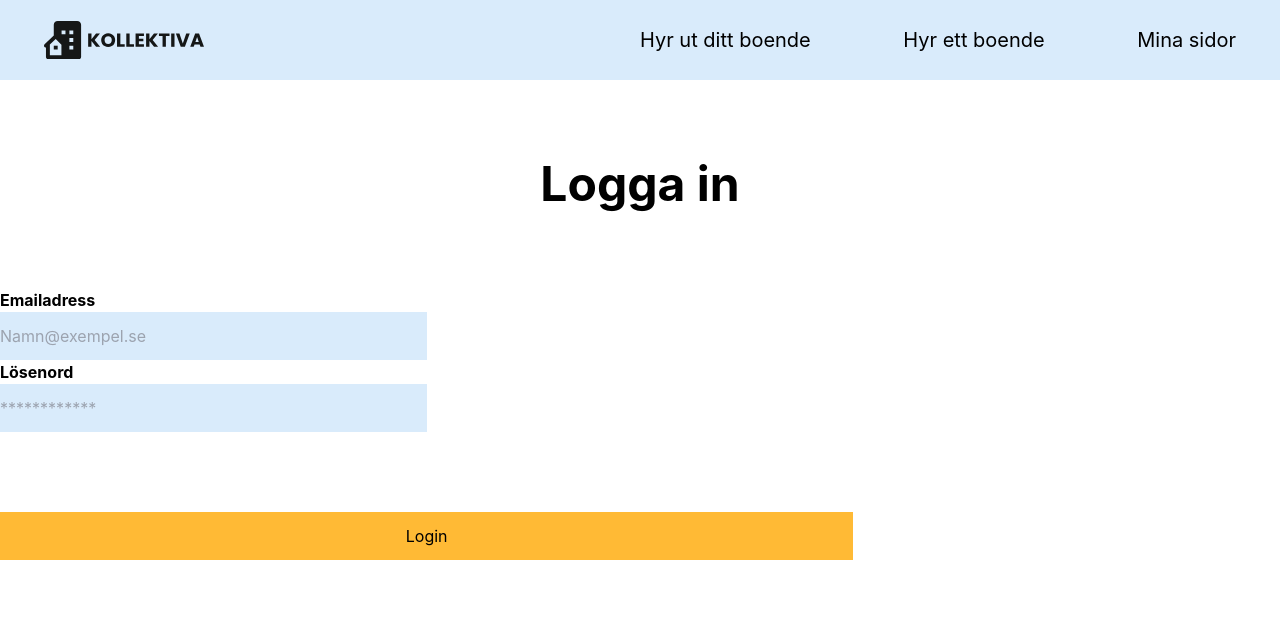
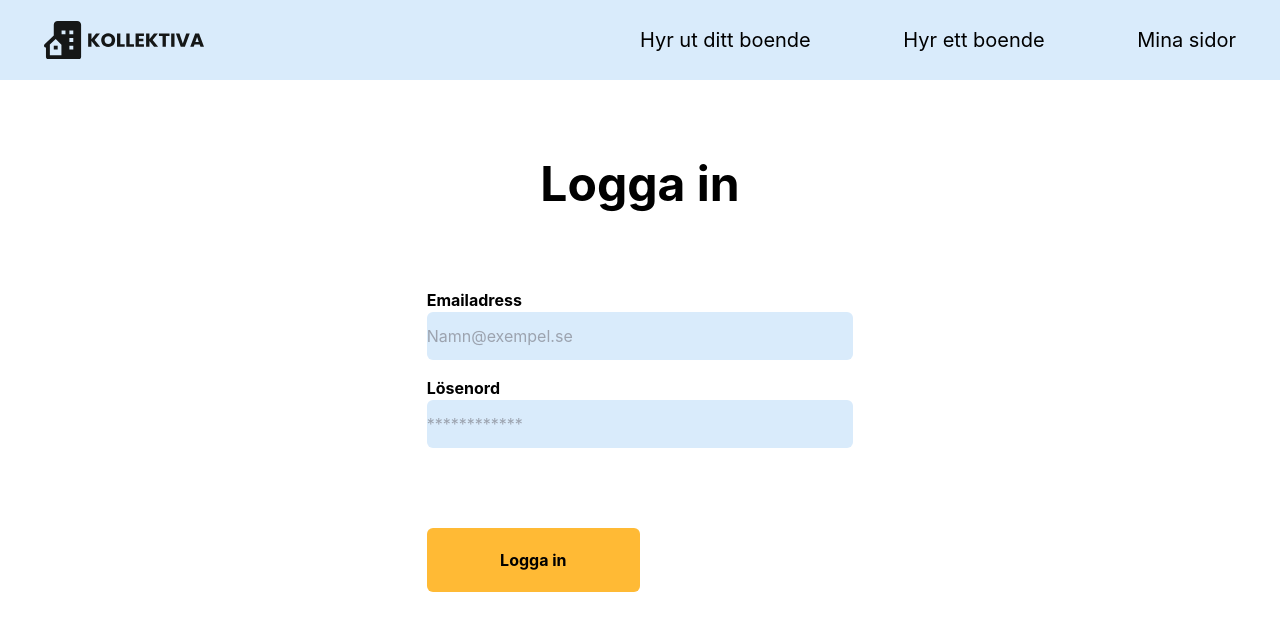
Before and after one commit to Sakariash/Kollektiva, a Next.js app: page / in a window 1280 px wide. Shown: the top 630 px of the page. Built offline with nearby package versions, Linux system fonts and the light colour scheme.

Commit message:
fixed form

```diff
--- a/components/Login/LoginForm/index.js
+++ b/components/Login/LoginForm/index.js
@@ -1,29 +1,36 @@
 const LoginForm = (props) => {
   return (
-    <div className="flex flex-col justify-center content-center mt-20">
-      <label for="email">
-        <b className="">Emailadress</b>
+    <div className="flex flex-col items-center content-center mt-20">
+      <div className="w-3/4 tablet:h-12 tablet:w-1/3">
+        <label className="block" for="email">
+          <p className="font-bold">Emailadress</p>
         </label>
         <input
-        className="flex justify-center bg-secondary h-10 w-3/4 tablet:h-12 tablet:w-1/3"
+          className="bg-secondary h-10 w-full rounded-md tablet:h-12 tablet:w-full"
           type="text"
           placeholder="Namn@exempel.se"
           name="email"
           required
         ></input>
-      <label for="password">
-        <b>Lösenord</b>
+        <label for="password" className="block">
+          <p className="mt-4 font-bold">Lösenord</p>
         </label>
         <input
-        className="flex justify-center bg-secondary h-10 w-3/4 tablet:h-12 tablet:w-1/3"
+          className="bg-secondary h-10 w-full rounded-md tablet:h-12 tablet:w-full"
           type="password"
           placeholder="************"
           name="password"
           required
         ></input>
-      <button className="bg-btnPrimary mt-20 h-12 w-2/3" type="submit">
-        Login
+        <div className="flex justify-center tablet:justify-start">
+          <button
+            className="bg-btnPrimary mt-20 h-14 w-3/4 font-bold rounded-md tablet:h-16 w-3/6"
+            type="submit"
+          >
+            Logga in
           </button>
+        </div>
+      </div>
     </div>
   );
 };
```
Lines whose indentation alone changed are shown as unchanged.
